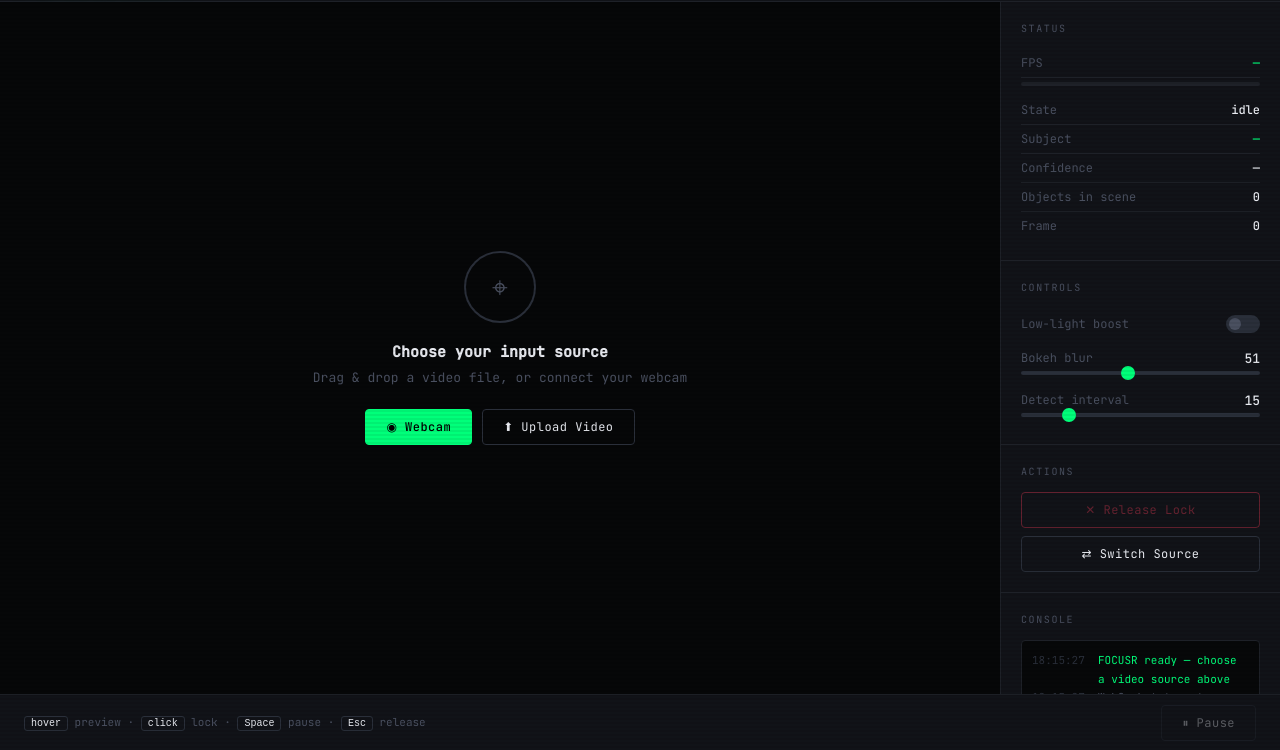
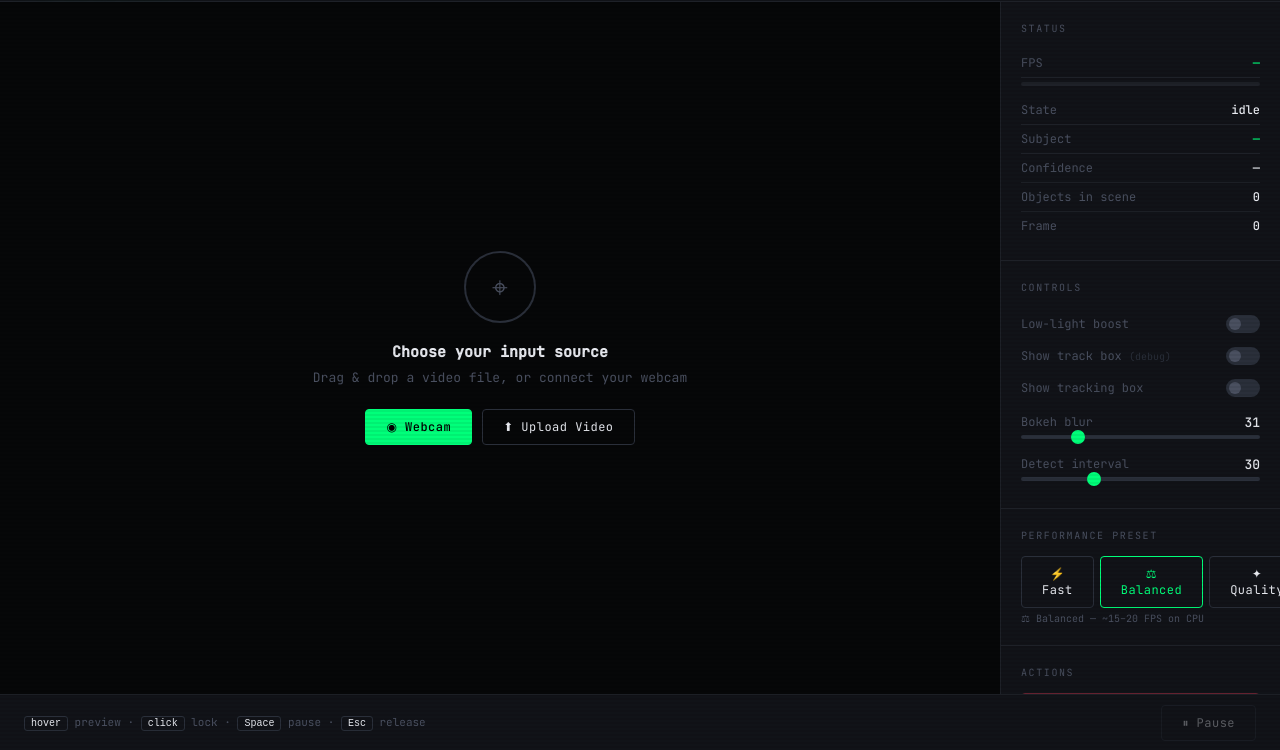
Before and after one commit to ShreeyaS2/AIAutoFocus, a plain HTML site: page index.html in a window 1280 px wide. Shown: the part 50-800 px from the top of the page. Drawn offline with Linux system fonts and the light colour scheme.

Commit message:
Enhance UI with performance presets and sliders
Added controls for performance presets and updated slider values.

```diff
--- a/index.html
+++ b/index.html
@@ -81,7 +81,7 @@ header { grid-column: 1/-1; display: flex; align-items: center; gap: 20px;
 .btn:disabled { opacity: .35; cursor: not-allowed; }
 
 #output-canvas { max-width: 100%; max-height: 100%; display: none;
-  cursor: crosshair; image-rendering: auto; }
+  image-rendering: auto; }
 #output-canvas.visible { display: block; }
 #src-video { display: none; }
 
@@ -241,17 +241,43 @@ footer { grid-column: 1/-1; display: flex; align-items: center; gap: 16px;
           <div class="toggle-track"></div><div class="toggle-thumb"></div>
         </label>
       </div>
+      <div class="control-row">
+        <span class="control-label">Show track box <span style="color:var(--border2);font-size:10px;">(debug)</span></span>
+        <label class="toggle">
+          <input type="checkbox" id="toggle-showbox"/>
+          <div class="toggle-track"></div><div class="toggle-thumb"></div>
+        </label>
+      </div>
+      <div class="control-row">
+        <span class="control-label">Show tracking box</span>
+        <label class="toggle">
+          <input type="checkbox" id="toggle-showbox"/>
+          <div class="toggle-track"></div><div class="toggle-thumb"></div>
+        </label>
+      </div>
       <div class="control-row" style="flex-direction:column;align-items:flex-start;gap:8px;padding-top:10px;">
         <div class="range-wrap">
-          <div class="range-header"><span class="control-label">Bokeh blur</span><span class="stat-val" id="blur-val">51</span></div>
-          <input type="range" id="slider-blur" min="11" max="101" step="2" value="51"/>
+          <div class="range-header"><span class="control-label">Bokeh blur</span><span class="stat-val" id="blur-val">31</span></div>
+          <input type="range" id="slider-blur" min="11" max="101" step="2" value="31"/>
         </div>
       </div>
       <div class="control-row" style="flex-direction:column;align-items:flex-start;gap:8px;padding-top:10px;">
         <div class="range-wrap">
-          <div class="range-header"><span class="control-label">Detect interval</span><span class="stat-val" id="det-val">15</span></div>
-          <input type="range" id="slider-detect" min="5" max="60" step="5" value="15"/>
+          <div class="range-header"><span class="control-label">Detect interval</span><span class="stat-val" id="det-val">30</span></div>
+          <input type="range" id="slider-detect" min="5" max="90" step="5" value="30"/>
         </div>
+      </div>
+    </div>
+
+    <div class="section">
+      <div class="section-title">Performance Preset</div>
+      <div style="display:grid;grid-template-columns:1fr 1fr 1fr;gap:6px;margin-bottom:4px;">
+        <button class="btn" id="preset-fast"    title="Max FPS — least blur quality">⚡ Fast</button>
+        <button class="btn" id="preset-balance" title="Good balance for CPU">⚖ Balanced</button>
+        <button class="btn" id="preset-quality" title="Better quality, lower FPS">✦ Quality</button>
+      </div>
+      <div style="font-size:10px;color:var(--muted);margin-top:2px;" id="preset-hint">
+        Balanced selected — ~15–20 FPS on CPU
       </div>
     </div>
 
@@ -259,6 +285,7 @@ footer { grid-column: 1/-1; display: flex; align-items: center; gap: 16px;
       <div class="section-title">Actions</div>
       <div style="display:flex;flex-direction:column;gap:8px;">
         <button class="btn danger" id="btn-release" disabled>✕ Release Lock</button>
+        <button class="btn"        id="btn-turbo">⚡ Turbo Mode</button>
         <button class="btn"        id="btn-switch-src">⇄ Switch Source</button>
       </div>
     </div>
@@ -534,8 +561,9 @@ function sendFrame() {
     cursor_y:     cy,
     clicked:      clicking,
     low_light:    $('toggle-lowlight').checked,
+    show_box:     $('toggle-showbox').checked,
     bokeh_k:      parseInt($('slider-blur').value),
-    detect_every: 25,
+    detect_every: parseInt($('slider-detect').value),
   });
 
   if (clicking) {
@@ -667,6 +695,29 @@ $('btn-pause').addEventListener('click', () => {
 $('slider-blur').addEventListener('input',   () => $('blur-val').textContent  = $('slider-blur').value);
 $('slider-detect').addEventListener('input', () => $('det-val').textContent   = $('slider-detect').value);
 
+// ── Turbo mode (CPU max FPS preset) ──────────────────────────────────────
+let turbo = false;
+$('btn-turbo').addEventListener('click', () => {
+  turbo = !turbo;
+  if (turbo) {
+    $('slider-blur').value   = '21';   $('blur-val').textContent  = '21';
+    $('slider-detect').value = '30';   $('det-val').textContent   = '30';
+    $('btn-turbo').textContent = '⚡ Turbo ON';
+    $('btn-turbo').style.borderColor = 'var(--green)';
+    $('btn-turbo').style.color       = 'var(--green)';
+    toast('Turbo mode ON — max CPU FPS', 'info', 2000);
+    log('Turbo mode: blur=21, detect=30', 'green');
+  } else {
+    $('slider-blur').value   = '41';   $('blur-val').textContent  = '41';
+    $('slider-detect').value = '20';   $('det-val').textContent   = '20';
+    $('btn-turbo').textContent = '⚡ Turbo Mode';
+    $('btn-turbo').style.borderColor = '';
+    $('btn-turbo').style.color       = '';
+    toast('Turbo mode OFF', 'info', 2000);
+    log('Normal mode: blur=41, detect=20', 'amber');
+  }
+});
+
 // ── Keyboard ──────────────────────────────────────────────────────────────
 document.addEventListener('keydown', e => {
   if (e.key === ' ')           { $('btn-pause').click(); e.preventDefault(); }
@@ -674,6 +725,35 @@ document.addEventListener('keydown', e => {
   if (e.key.toLowerCase()==='w') { $('btn-webcam').click(); }
 });
 
+// ── Performance presets ───────────────────────────────────────────────────
+const PRESETS = {
+  fast:    { blur: 15, detect: 60, hint: '⚡ Fast — ~20–28 FPS on CPU, minimal blur quality' },
+  balance: { blur: 31, detect: 30, hint: '⚖ Balanced — ~15–20 FPS on CPU' },
+  quality: { blur: 51, detect: 15, hint: '✦ Quality — ~8–14 FPS on CPU, best bokeh' },
+};
+
+function applyPreset(name) {
+  const p = PRESETS[name];
+  $('slider-blur').value   = p.blur;
+  $('slider-detect').value = p.detect;
+  $('blur-val').textContent = p.blur;
+  $('det-val').textContent  = p.detect;
+  $('preset-hint').textContent = p.hint;
+  // Highlight active button
+  ['fast','balance','quality'].forEach(k => {
+    $('preset-'+k).style.borderColor = k === name ? 'var(--green)' : '';
+    $('preset-'+k).style.color       = k === name ? 'var(--green)' : '';
+  });
+  log(`Preset: ${name} (blur=${p.blur}, detect=${p.detect})`, 'amber');
+}
+
+$('preset-fast').addEventListener('click',    () => applyPreset('fast'));
+$('preset-balance').addEventListener('click', () => applyPreset('balance'));
+$('preset-quality').addEventListener('click', () => applyPreset('quality'));
+
+// Default to balanced on load
+applyPreset('balance');
+
 // ── Init ──────────────────────────────────────────────────────────────────
 log('FOCUSR ready — choose a video source above', 'green');
 log(`WebSocket target: ${WS_URL}`);
```
